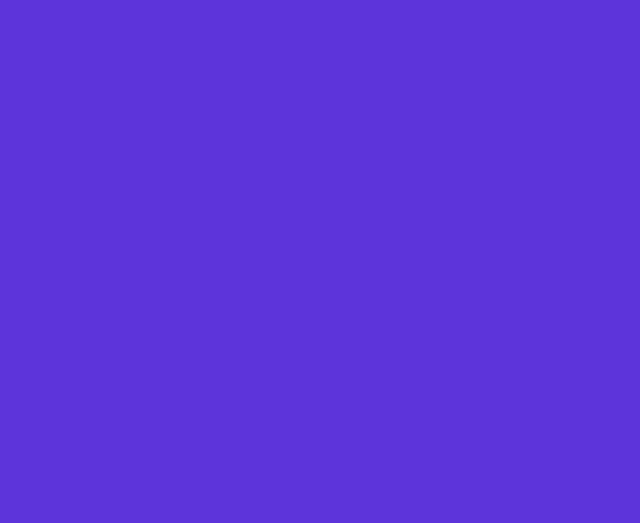
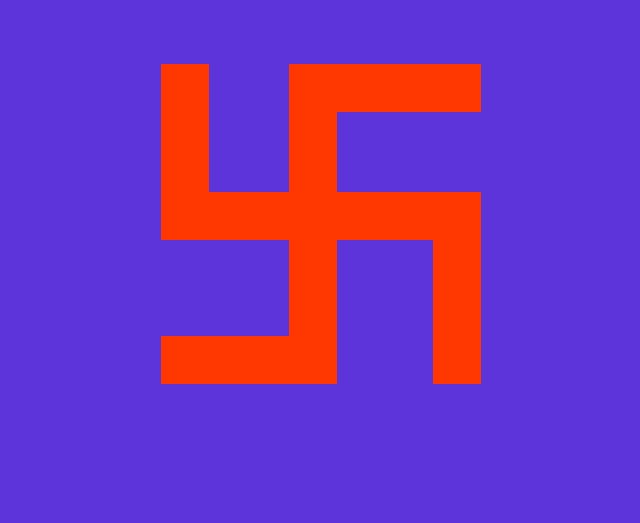
Before and after one commit to iamankusingh/swastik, a plain HTML site: page index.html in a window 1280 px wide. Shown: the whole page, without its empty margins (319-959 px from the left). Drawn offline with Linux system fonts and the light colour scheme.

Commit message:
Update style.css

```diff
--- a/style.css
+++ b/style.css
@@ -8,18 +8,13 @@ body {
     display: flex;
     justify-content: center;
     align-items: center;
-    gap: 15px;
-    margin-top: 20px;
+    margin-top: 4rem;
 }
 
 .box {
-    height: 500px;
-    width: 500px;
+    height: 20em;
+    width: 20em;
     transition: all 1.7s ease;
-
-}
-
-#box1 {
     clip-path: polygon(0% 0%, 0% 55%, 40% 55%, 40% 85%, 0% 85%, 0% 100%, 55% 100%, 55% 55%, 85% 55%, 85% 100%, 100% 100%, 100% 40%, 55% 40%, 55% 15%, 100% 15%, 100% 0%, 40% 0%, 40% 40%, 15% 40%, 15% 0%);
     background-color: rgb(255, 55, 0);
 }
```
